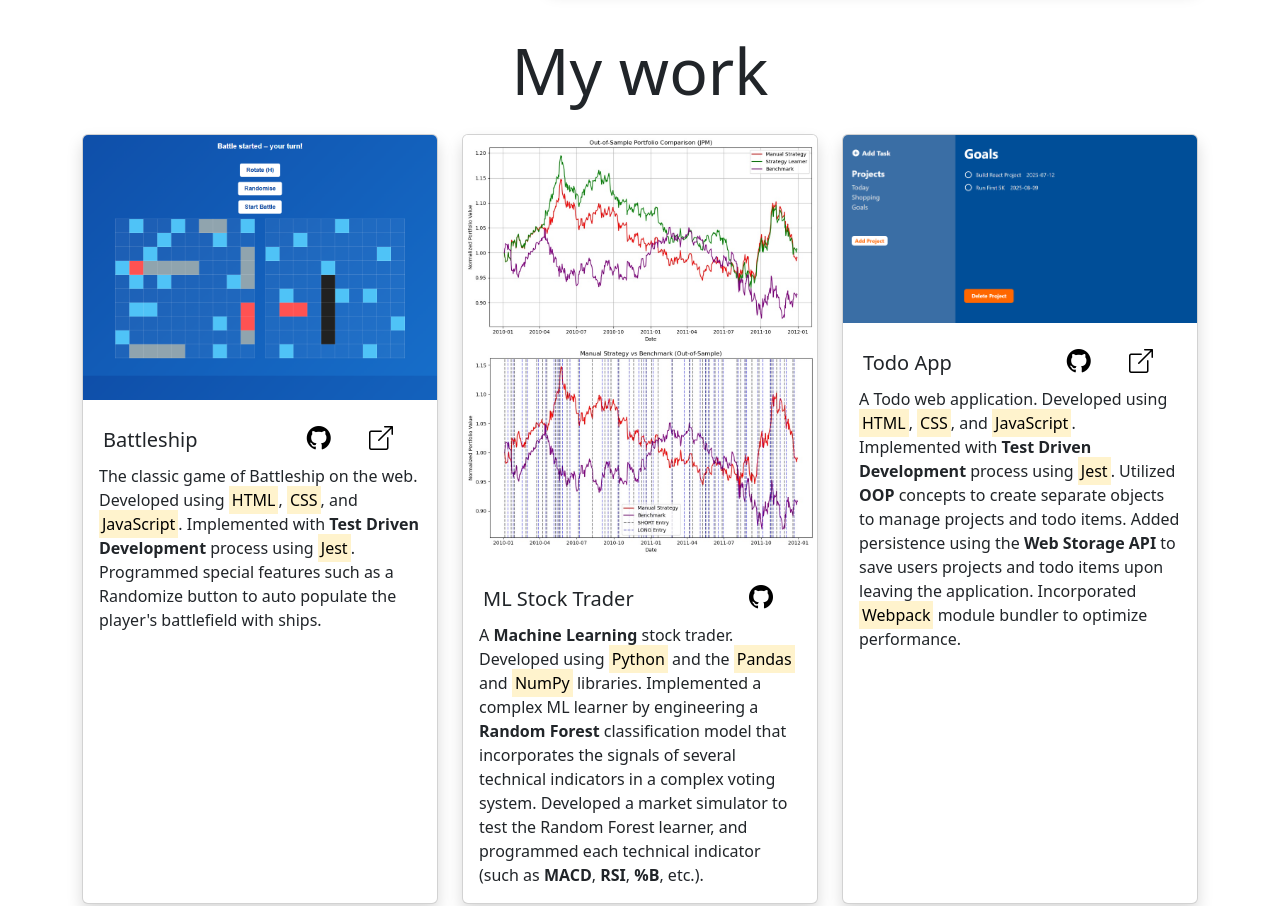
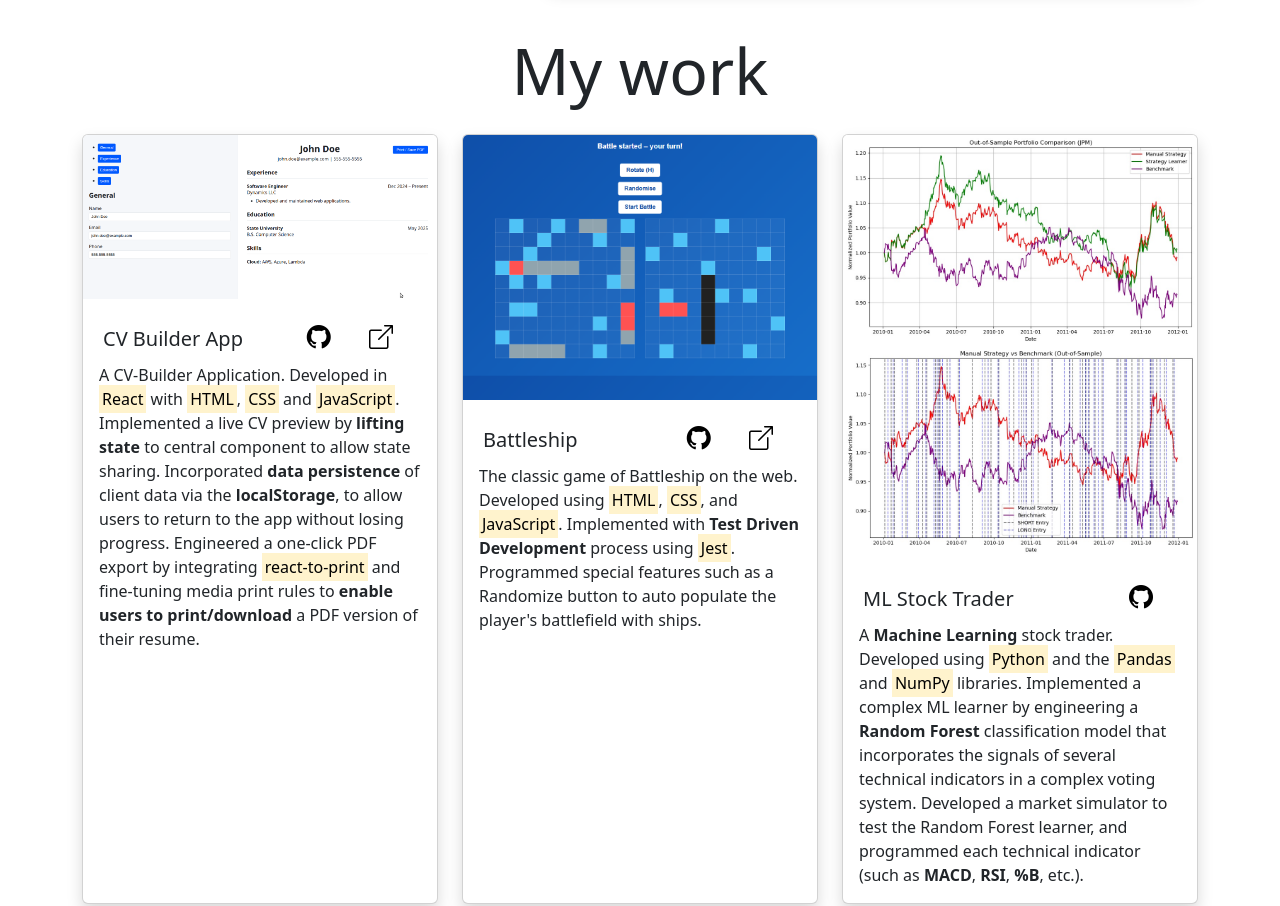
Before and after one commit to JasonBet/homepage, a plain HTML site: page index.html in a window 1280 px wide. Shown: the part 540-1446 px from the top of the page. Drawn offline with nearby package versions, Linux system fonts and the light colour scheme.

Commit message:
Summer application deployment

```diff
--- a/index.html
+++ b/index.html
@@ -70,7 +70,9 @@
               <div class="d-flex justify-content-center">
                 <a href="https://github.com/JasonBet" class="mx-3 icon-link"><i class="bi bi-github"></i></a>
                 <a href="https://www.linkedin.com/in/jason-betsargon/" class="mx-3 icon-link"><i class="bi bi-linkedin"></i></a>
+              <!--
                 <a href="https://www.instagram.com/jason_betsargon?igsh=NTc4MTIwNjQ2YQ%3D%3D&utm_source=qr" class="mx-3 icon-link"><i class="bi bi-instagram"></i></a>
+              -->
               </div>
             </article>
           </div>
@@ -81,6 +83,35 @@
       <h2 class="my-work display-3 text-center mb-4">My work</h2>
       <div class="container mb-5">
         <div class="project-container row row-cols-1 row-cols-md-2 row-cols-lg-3 gy-5">
+          <div class="col">
+            <div class="card shadow h-100">
+            <img src="e881c9856864c9a253b5.png" class="card-img-top img-fluid" alt="CV Builder Application">
+              <div class="card-body">
+                <div class="d-flex justify-content-between align-items-baseline m-1">
+                  <h5 class="card-title">CV Builder App</h5>
+                  <div class="project-icons">
+                    <a href="https://github.com/JasonBet/CV-App" class="mx-2 text-white me-4 fs-4">
+                      <i class="bi bi-github iconBlack"></i>
+                    </a>
+                    <a href="https://cv-application-builder-jasonb.netlify.app/" class="mx-2 text-white me-4 fs-4">
+                      <i class="bi bi-box-arrow-up-right iconBlack"></i>
+                    </a>
+                  </div>
+                </div>
+                <p class="card-text">A CV-Builder Application.
+                  Developed in <mark>React</mark> with <mark>HTML</mark>,
+                  <mark>CSS</mark> and <mark>JavaScript</mark>. Implemented a live CV preview
+                  by <strong>lifting state</strong> to central component to allow state
+                  sharing. Incorporated <strong>data persistence</strong> of client data
+                  via the <strong>localStorage</strong>, to allow users to return to the
+                  app without losing progress. Engineered a one-click PDF export by
+                  integrating <mark>react-to-print</mark> and fine-tuning media print rules
+                  to <strong>enable users to print/download</strong> a PDF version of
+                  their resume.
+                </p>
+              </div>
+            </div>
+          </div>
           <div class="col">
             <div class="card shadow h-100">
             <img src="a16d04a2fb9c8d9c9d6d.png" class="card-img-top img-fluid" alt="Battleship game">
@@ -202,9 +233,11 @@
               <a href="https://www.linkedin.com/in/jason-betsargon/" class="mx-2 text-white mx-4 fs-2">
                 <i class="bi bi-linkedin"></i>
               </a>
+            <!--
               <a href="https://www.instagram.com/jason_betsargon?igsh=NTc4MTIwNjQ2YQ%3D%3D&utm_source=qr" class="mx-2 text-white mx-4 fs-2">
                 <i class="bi bi-instagram"></i>
               </a>
+            -->
             </div>
           </div>
           <div class="col-12 col-md-4 col-lg-3 contact-pic">
```
Also changed, not shown: e881c9856864c9a253b5.png (added).
